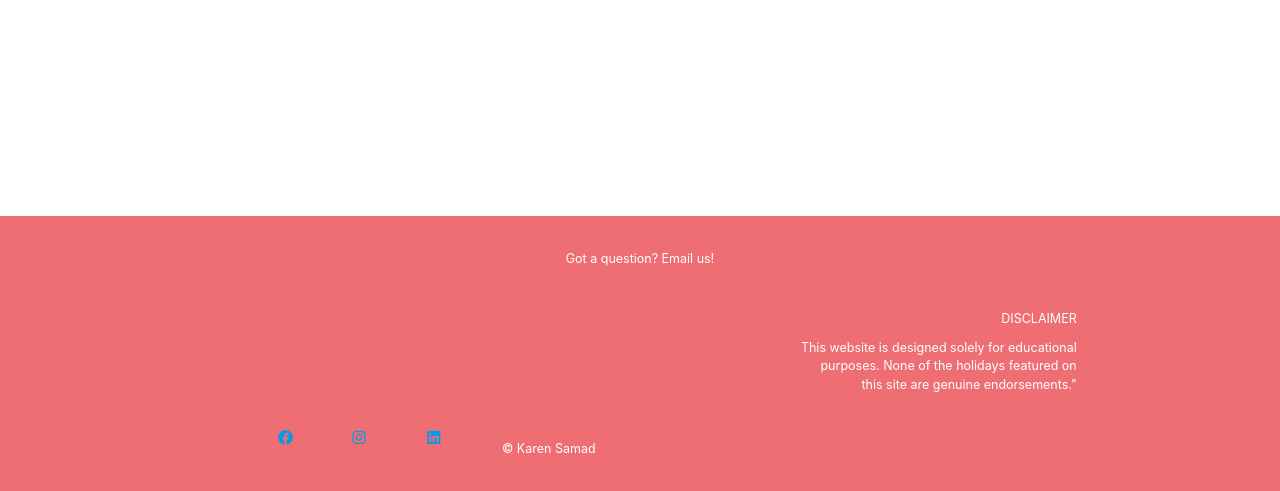
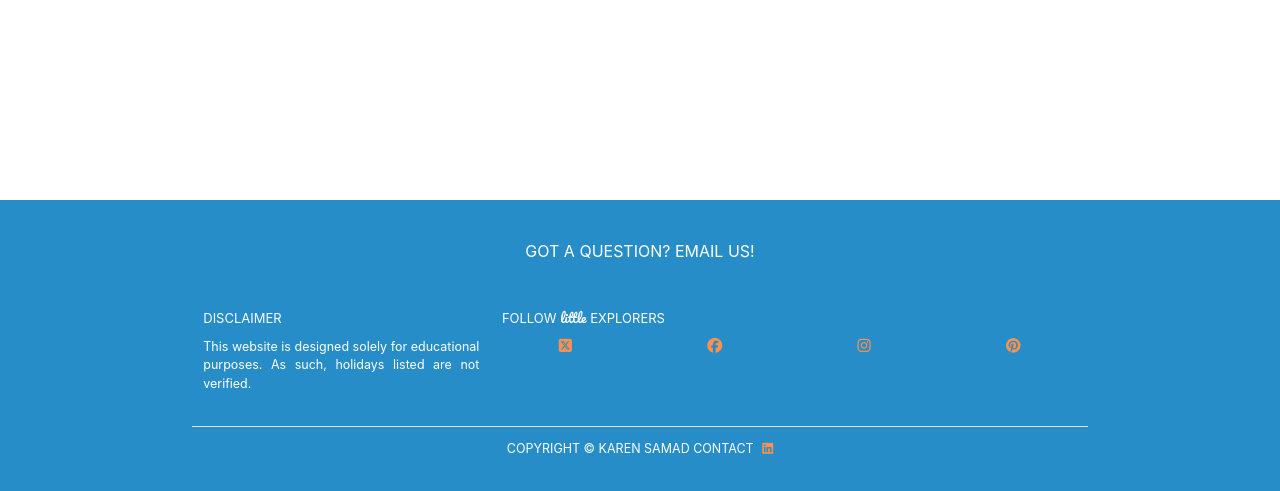
Before and after one commit to kosamad/little-explorers, a Flask app: page / in a window 1280 px wide. Shown: the part 309-800 px from the top of the page. Run offline with Flask 3, Linux system fonts and the light colour scheme; some libraries are stand-ins or nearby versions.

Commit message:
Navbar and footer style.

```diff
--- a/taskmanager/static/css/style.css
+++ b/taskmanager/static/css/style.css
@@ -27,14 +27,18 @@
   flex: 1 0 auto;
 }
 
+.bg-blue{
+  background-color: #268DC8;
+}
+
 /* Navbar */
-  img  {
+#nav-logo{
   max-width: 100%;
-    height: 63px; /* Adjust the height to match the navbar's height */
+  height: 63px;
   width: auto;
 }
 
-  .bg-white{
+.bg-white {
   background-color: #ffffff;
 }
 
@@ -50,14 +54,41 @@
 
 
 /* Footer */
-#social-links{}
+
+footer {
+  color:white;
+}
+
+footer h4 {
+  font-size:medium;
+}
 
 footer h5 {
-  font-size: smaller;
+  font-size: small;
 }
 
 footer p {
   font-size: smaller;
+  text-align: justify;
 }
 
-add styling so small screen disclaimer align center <= 600px
+.social-links a {
+  color:#FF914D;
+}
+
+.linkedin {margin-left: 5px;}
+
+/* Media Queries */
+@media screen and (max-width: 992px) {
+
+  }
+
+@media screen and (max-width: 715px) {
+  }
+
+
+@media screen and (max-width: 600px) {
+  #nav-logo{
+    height: 56px;
+     }
+}
--- a/taskmanager/templates/base.html
+++ b/taskmanager/templates/base.html
@@ -6,9 +6,7 @@
     <meta name="viewport" content="width=device-width, initial-scale=1.0">
     <meta name="description" content="??????????????????">
     <!-- Font Awesome Icons CSS -->
-    <link rel="stylesheet" href="https://cdnjs.cloudflare.com/ajax/libs/font-awesome/6.4.0/css/all.min.css"
-        integrity="sha512-iecdLmaskl7CVkqkXNQ/ZH/XLlvWZOJyj7Yy7tcenmpD1ypASozpmT/E0iPtmFIB46ZmdtAc9eNBvH0H/ZpiBw=="
-        crossorigin="anonymous" referrerpolicy="no-referrer" type="text/css">
+    <script src="https://kit.fontawesome.com/309feeb7ba.js" crossorigin="anonymous"></script>
     <!-- materialize CDN link tag -->
     <link rel="stylesheet" href="https://cdnjs.cloudflare.com/ajax/libs/materialize/1.0.0/css/materialize.min.css">
     <!-- custom CSS -->
@@ -33,10 +31,11 @@
         <nav class="bg-white">
             <div class="container">
                 <div class="nav-wrapper">
-                <a href="{{ url_for('home')}}" class="brand-logo"><img
-                        src="{{ url_for('static', filename='images/logo_nav_bar.png') }}" alt="little EXPLORER Logo" id="nav-logo"></a>
-                <a href="#" aria-label="Mobile Nav Trigger" data-target="mobile-demo" class="sidenav-trigger right"><i
-                        class="fas fa-bars"></i></a>
+                    <a href="{{ url_for('home')}}" class="brand-logo left-align"><img
+                            src="{{ url_for('static', filename='images/logo_nav_bar.png') }}" alt="little EXPLORER Logo"
+                            id="nav-logo"></a>
+                    <a href="#" aria-label="Mobile Nav Trigger" data-target="mobile-demo"
+                        class="sidenav-trigger"><i class="fas fa-bars"></i></a>
                     <ul class="right hide-on-med-and-down">
                         <li><a href="{{ url_for('home')}}">HOME</a></li>
                         <li><a href="">HOLIDAYS</a></li>
@@ -74,45 +73,63 @@
     </main>
 
     <!-- Footer -->
-    <footer class="page-footer">
+    <footer class="page-footer bg-blue">
         <div class="container">
             <div class="row">
                 <div class="col s12">
-                    <h5 class="center-align">
-                        <a href="" class="white-text" >Got a question? Email us!</a></h5>
+                    <h4 class="center-align">
+                        <a href="" class="white-text">GOT A QUESTION? EMAIL US!</a></h4>
                 </div>
             </div>
             <div class="row">
-                <div class="col m4 offset-m8 s12">
-                    <h5 class="white-text right-align">DISCLAIMER</h5>
-                    <p class="white-text right-align">This website is designed solely for educational purposes. None of the holidays
-                        featured on this site are genuine endorsements."</p>
+                <div class="col m4 s6">
+                    <h5>DISCLAIMER</h5>
+                    <p>This website is designed solely for educational purposes. As such, holidays
+                        listed are not verified.
+                    </p>
                 </div>
-            </div>
-            <div class="row" id="social-links">
-                <div class="col l1 s4">
-                    <a href="https://twitter.com/?lang=en" target="_blank" aria-label="Twitter - Opens in a new tab">
+                <div class="social-links col m8 s6">
+                    <h5>FOLLOW <span class="pacifico" id="f-little">little</span> EXPLORERS</h5>
+                    <div class="row center-align">
+                    <div class="col s3">
+                        <a href="https://twitter.com/?lang=en" target="_blank"
+                            aria-label="Twitter - Opens in a new tab">
                             <i class="fa-brands fa-square-x-twitter"></i>
                         </a>
                     </div>
-                <div class="col l1 s4">
-                    <a href="https://en-gb.facebook.com/" target="_blank" aria-label="Facebook - Opens in a new tab">
+                    <div class="col s3">
+                        <a href="https://en-gb.facebook.com/" target="_blank"
+                            aria-label="Facebook - Opens in a new tab">
                             <i class="fa-brands fa-facebook"></i>
                         </a>
                     </div>
-                <div class="col l1 s4">
-                    <a href="https://www.instagram.com/" target="_blank" aria-label="Instagram - Opens in a new tab">
+                    <div class="col s3">
+                        <a href="https://www.instagram.com/" target="_blank"
+                            aria-label="Instagram - Opens in a new tab">
                             <i class="fa-brands fa-instagram"></i>
                         </a>
                     </div>
-                <div class="col l1 offset-5 s6">
-                    <a href="https://www.linkedin.com/in/karen-samad-n%C3%A8e-onions-phd-0376a9149/" target="_blank"
-                        aria-label="linkedin - Opens in a new tab">
-                        <i class="fa-brands fa-linkedin"></i>
+                    <div class="col s3">
+                        <a href="https://www.instagram.com/" target="_blank"
+                            aria-label="Instagram - Opens in a new tab">
+                            <i class="fa-brands fa-pinterest"></i>
                         </a>
                     </div>
-                <div class="col l3 s6">
-                    <p>© Karen Samad <span id="copyright-year"></span></p>
+                </div>
+                </div>
+
+            </div>
+            <div class="divider"></div>
+            <div class="row">
+                <div class="col s12 social-links">
+                    <p class="center-align"> COPYRIGHT © KAREN SAMAD <span id="copyright-year"></span> CONTACT <span><a
+                                href="https://www.linkedin.com/in/karen-samad-n%C3%A8e-onions-phd-0376a9149/"
+                                target="_blank" aria-label="linkedin - Opens in a new tab" class="linkedin">
+                                <i class="fa-brands fa-linkedin"></i>
+                            </a></span></p>
+                </div>
+            </div>
+        </div>
         </div>
 
         </div>
```
Lines whose indentation alone changed are shown as unchanged.
